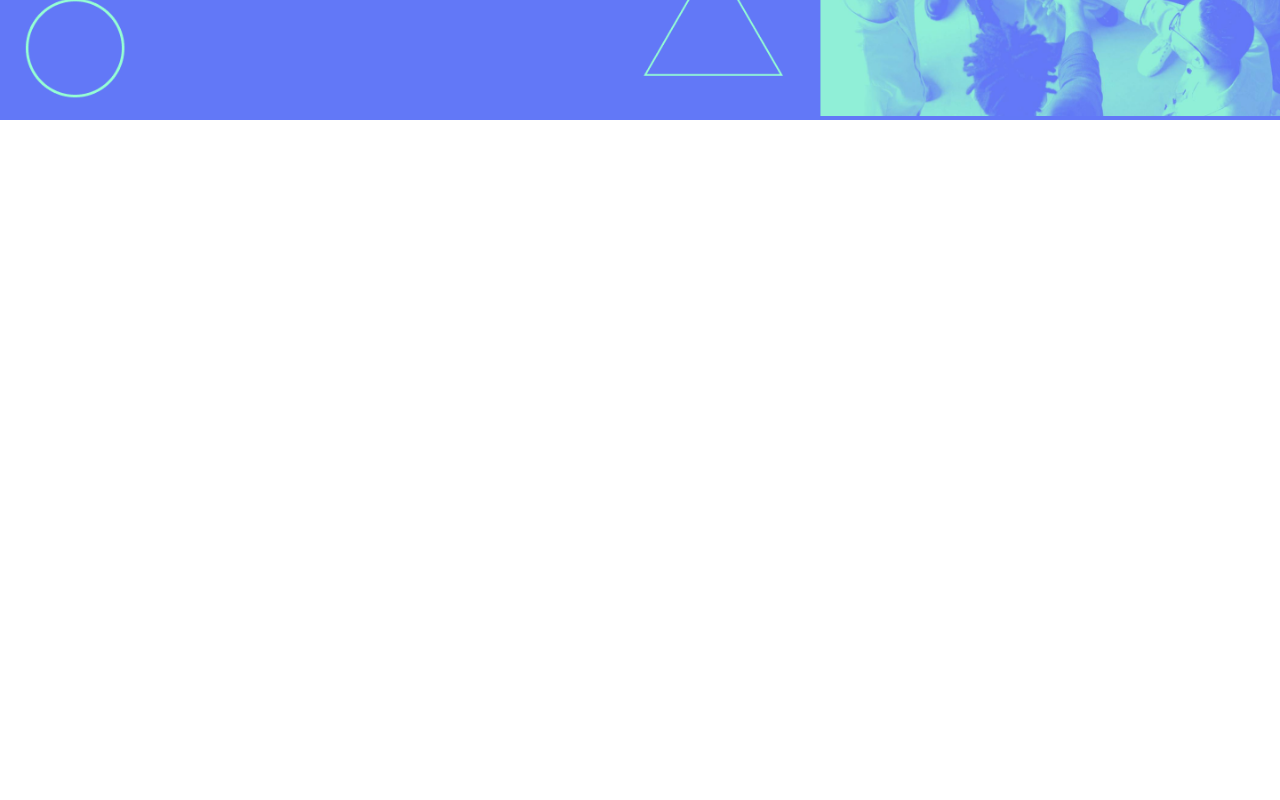
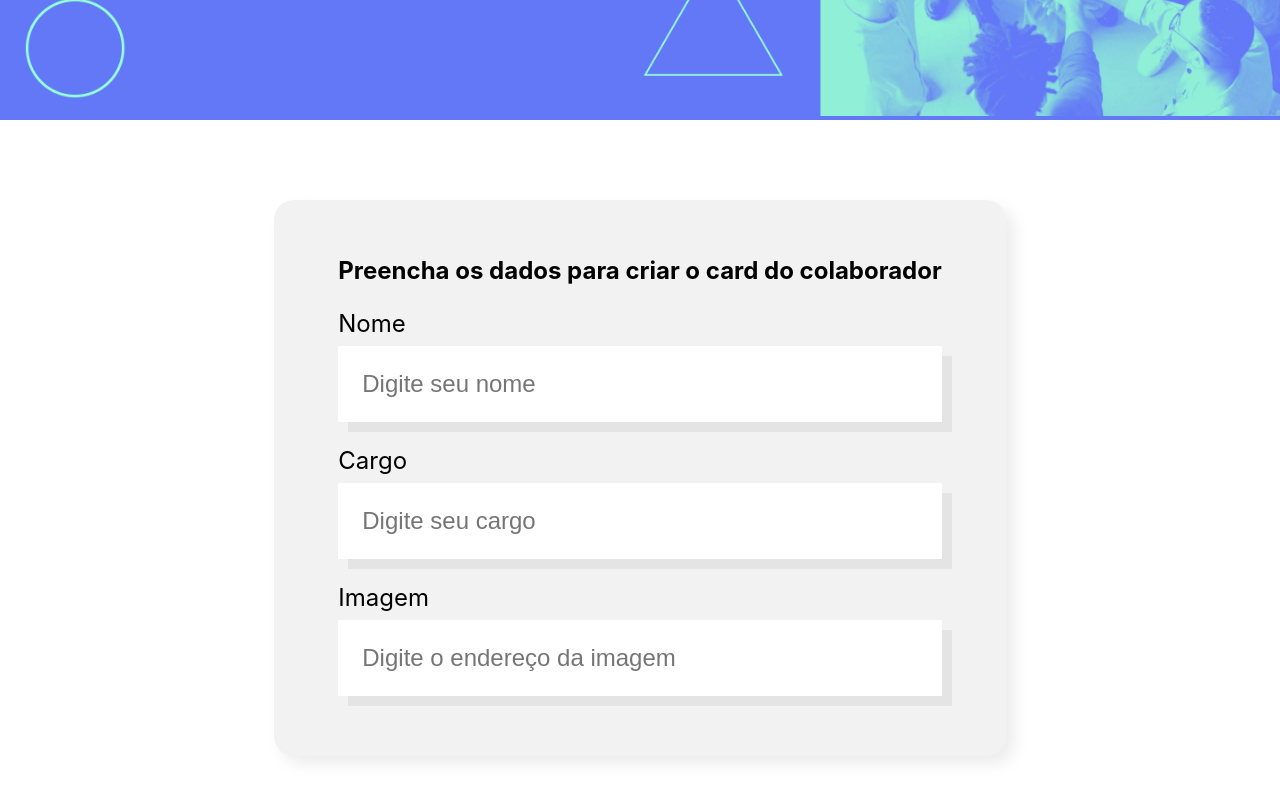
Before and after one commit to leanderarf/projeto-organo, a React (Create React App) app: page / in a window 1280 px wide. Shown: the part 378-1178 px from the top of the page. Before the commit the page ends 800 px from the top, so only its background shows below. Built offline with nearby package versions, Linux system fonts and the light colour scheme.

Commit message:
criando o formulário

```diff
--- a/src/App.js
+++ b/src/App.js
@@ -1,10 +1,12 @@
-import Banner from './componentes/Banner/Banner';
+import Banner from './componentes/Banner';
+import Formulario from './componentes/Formulario';
+
 
 function App() {
   return (
     <div className="App">
       <Banner />
-
+      <Formulario />
     </div>
   );
 }
--- a/src/componentes/Banner/Banner.js
+++ b/src/componentes/Banner/Banner.js
@@ -1,11 +1,10 @@
 import './Banner.css'
 
-function Banner() {
+export const Banner = () => {
+    //JSX
     return (
         <header className="banner">
             <img src="./imagens/banner.png" alt="O banner principal da página do Organo" className='banner img'/>
         </header>
     )
 }
-
-export default Banner
--- /dev/null
+++ b/src/componentes/Banner/index.js
@@ -0,0 +1,3 @@
+import { Banner } from "./Banner";
+
+export default Banner
--- /dev/null
+++ b/src/componentes/CampoTexto/CampoTexto.css
@@ -0,0 +1,19 @@
+.campo-texto {
+    margin: 24px 0;
+}
+
+.campo-texto label {
+    display: block;
+    margin-bottom: 8px;
+    font-size: 24px;
+}
+
+.campo-texto input {
+    background-color: #FFF;
+    box-shadow: 10px 10px rgba(0, 0, 0, 0.06);
+    width: 100%;
+    border: none;
+    font-size: 24px;
+    padding: 24px;
+    box-sizing: border-box;
+}
--- /dev/null
+++ b/src/componentes/CampoTexto/index.js
@@ -0,0 +1,15 @@
+import './CampoTexto.css'
+const CampoTexto = (props) => {
+
+    //const placeholderModificado = `${props.placeholder}...`
+
+    return (
+        <div className="campo-texto">
+            <label>{props.label}</label>
+            <input placeholder={props.placeholder}/>
+            {/*<input placeholder={placeholderModificado}/>*/}
+        </div>
+    )
+}
+
+export default CampoTexto
--- /dev/null
+++ b/src/componentes/Formulario/Formulario.css
@@ -0,0 +1,13 @@
+.formulario {
+    display: flex;
+    justify-content: center;
+    margin: 80px 0;
+}
+
+.formulario form {
+    max-width: 80%;
+    background-color: #F2F2F2;
+    border-radius: 20px;
+    padding: 36px 64px;
+    box-shadow: 8px 8px 16px rgba(0, 0, 0, 0.08);
+}
--- /dev/null
+++ b/src/componentes/Formulario/index.js
@@ -0,0 +1,18 @@
+import CampoTexto from '../CampoTexto'
+import './Formulario.css'
+
+
+const Formulario = () => {
+    return (
+        <section className='formulario'>
+            <form>
+                <h2>Preencha os dados para criar o card do colaborador</h2>
+                <CampoTexto label="Nome" placeholder="Digite seu nome" />
+                <CampoTexto label="Cargo" placeholder="Digite seu cargo" />
+                <CampoTexto label="Imagem" placeholder="Digite o endereço da imagem" />
+            </form>
+        </section>
+    )
+}
+
+export default Formulario
```
